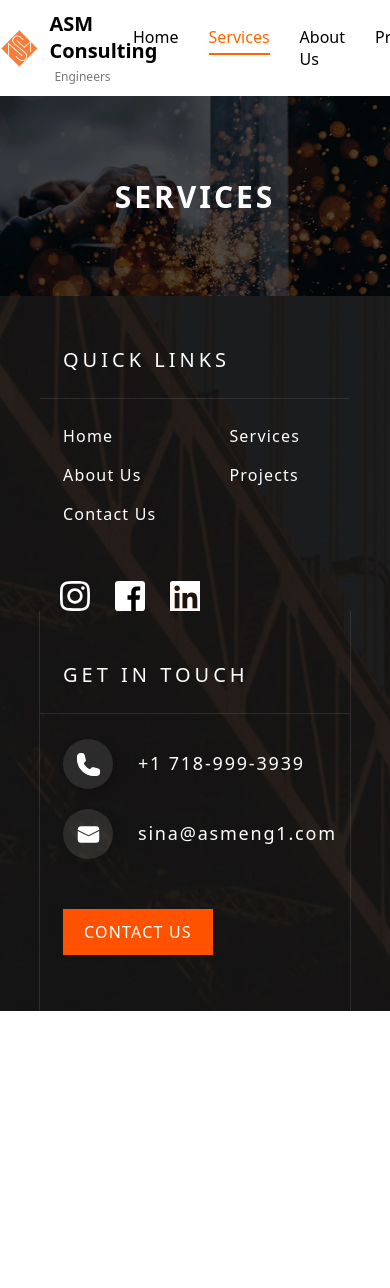
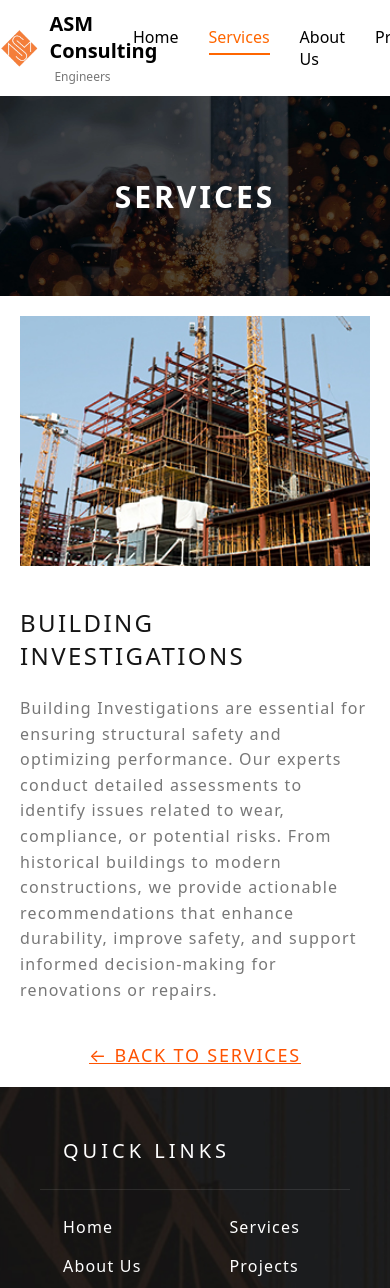
Before and after one commit to Yoryoboy/asm-website, a React (Vite) app: page /services/building-investigations in a window 390 px wide. Shown: the top 1288 px of the page. Before the commit the page ends 1011 px from the top, so only its background shows below. Built offline with nearby package versions, Linux system fonts and the light colour scheme.

Commit message:
Added About Us

```diff
--- a/src/pages/AboutUs/AboutUs.jsx
+++ b/src/pages/AboutUs/AboutUs.jsx
@@ -1,3 +1,50 @@
-const AboutUs = () => <h1>About Us</h1>;
+import PageHeader from "../../components/PageHeader";
+import pageHeaderImg from "../../assets/images/about-page-header.webp";
+
+import styles from "./AboutUs.module.css";
+
+function AboutUs() {
+  return (
+    <main>
+      <PageHeader title="about us" img={pageHeaderImg} />
+      <section className={styles.aboutUs}>
+        <div className={styles.aboutUsContainer}>
+          <p>
+            Established in 2009, ASM Consulting Engineers Inc. is a
+            Florida-based consulting engineering firm founded by Sina Malek, a
+            Professional Engineer (P.E.) with over 25 years of experience.
+            Specializing in structural and civil engineering, ASM offers a
+            comprehensive range of services to private clients and public
+            agencies alike. From complex buildings to single-family residences,
+            our designs are a testament to precision, innovation, and
+            reliability.
+          </p>
+          <p>
+            Our expertise includes structural design, feasibility studies,
+            construction administration, value engineering, and threshold
+            inspections. We ensure that every project meets the highest
+            standards of quality, safety, and efficiency, whether it involves
+            residential, commercial, institutional, or medical structures.
+          </p>
+          <p>
+            Our diverse portfolio reflects our commitment to excellence. From
+            designing high-rise buildings and sports centers to restoring
+            historical structures, ASM has left its mark on the architectural
+            landscape of Florida and beyond. Our specialties include engineering
+            design management, forensic engineering, restoration, and
+            preservation. We excel in leveraging modern tools and standards such
+            as AISC, ACI, IBC, and more, ensuring that our projects adhere to
+            the latest industry regulations and practices.
+          </p>
+          <p>
+            Thank you for trusting ASM Consulting Engineers Inc. We are
+            dedicated to turning your ideas into reality with precision and
+            innovation.
+          </p>
+        </div>
+      </section>
+    </main>
+  );
+}
 
 export default AboutUs;
--- /dev/null
+++ b/src/pages/AboutUs/AboutUs.module.css
@@ -0,0 +1,24 @@
+.aboutUs {
+  background-color: #f5f5f5;
+  padding: 60px 20px;
+  font-family: Arial, sans-serif;
+}
+
+.aboutUsContainer {
+  max-width: 800px;
+  margin: 0 auto;
+  text-align: left;
+  line-height: 1.6;
+  color: #333;
+}
+
+.aboutUsContainer h1 {
+  font-size: 2.5rem;
+  margin-bottom: 20px;
+  color: #ff5200;
+}
+
+.aboutUsContainer p {
+  font-size: 1.1rem;
+  margin-bottom: 15px;
+}
--- a/src/pages/Services/ServiceDetails.jsx
+++ b/src/pages/Services/ServiceDetails.jsx
@@ -1,5 +1,29 @@
+import { SERVICES } from "../../utils/constants";
+import { useParams } from "react-router-dom";
+import { Link } from "react-router-dom";
+import { scrollToTop } from "../../utils/helperFunctions";
+
+import styles from "./ServiceDetails.module.css";
+
 function ServiceDetails() {
-  return <div></div>;
+  const { id } = useParams();
+
+  const service = SERVICES.find((service) => service.id === id);
+
+  scrollToTop();
+
+  return (
+    <main className={styles.serviceDetails}>
+      <img
+        src={service.image}
+        alt={service.title}
+        className={styles.serviceImg}
+      />
+      <h1>{service.title}</h1>
+      <p>{service.longText}</p>
+      <Link to="/services">&larr; BACK TO SERVICES</Link>
+    </main>
+  );
 }
 
 export default ServiceDetails;
--- /dev/null
+++ b/src/pages/Services/ServiceDetails.module.css
@@ -0,0 +1,72 @@
+.serviceDetails {
+  display: flex;
+  flex-direction: column;
+  align-items: start;
+  justify-content: center;
+  padding-top: 80px;
+  padding-left: 180px;
+  padding-bottom: 80px;
+}
+
+.serviceImg {
+  aspect-ratio: 16/9;
+  width: 500px;
+  height: 250px;
+  object-fit: cover;
+}
+.serviceDetails h1 {
+  margin-top: 40px;
+  font-size: 30px;
+  font-weight: 400;
+  letter-spacing: 0.1em;
+  color: #151515;
+  text-transform: uppercase;
+  width: 500px;
+}
+
+.serviceDetails p {
+  margin-top: 24px;
+  font-size: 18px;
+  line-height: 1.6;
+  color: #777777;
+  letter-spacing: 0.075em;
+  font-weight: 400;
+  text-wrap: pretty;
+  width: 500px;
+}
+
+.serviceDetails a {
+  margin-top: 40px;
+  font-size: 18px;
+  font-weight: 400;
+  letter-spacing: 0.1em;
+  color: #ff5200;
+  text-transform: uppercase;
+}
+
+@media (max-width: 900px) {
+  .serviceDetails {
+    padding-left: 0;
+    align-items: center;
+
+    padding-top: 40px;
+    padding-bottom: 40px;
+  }
+}
+
+@media (max-width: 700px) {
+  .serviceDetails {
+    padding-left: 20px;
+    padding-right: 20px;
+    padding-top: 20px;
+    padding-bottom: 20px;
+  }
+  .serviceDetails h1 {
+    font-size: 24px;
+    width: auto;
+  }
+  .serviceDetails p {
+    font-size: 16px;
+    width: auto;
+  }
+}
--- a/src/pages/Services/ServiceItem.jsx
+++ b/src/pages/Services/ServiceItem.jsx
@@ -1,8 +1,9 @@
 /* eslint-disable react/prop-types */
 
+import { Link } from "react-router-dom";
 import styles from "./ServiceItem.module.css";
 
-function ServiceItem({ title, description, img }) {
+function ServiceItem({ title, description, img, id }) {
   return (
     <article className={styles.serviceItem}>
       <div className={styles.serviceItemImgContainer}>
@@ -10,7 +11,7 @@ function ServiceItem({ title, description, img }) {
       </div>
       <h1>{title}</h1>
       <p>{description}</p>
-      <a href="#">READ MORE &rarr;</a>
+      <Link to={`/services/${id}`}>READ MORE &rarr;</Link>
     </article>
   );
 }
--- a/src/pages/Services/ServicesGrid.jsx
+++ b/src/pages/Services/ServicesGrid.jsx
@@ -12,6 +12,7 @@ function ServicesGrid() {
           title={service.title}
           description={service.description}
           img={service.image}
+          id={service.id}
         />
       ))}
     </section>
--- a/src/utils/constants.jsx
+++ b/src/utils/constants.jsx
@@ -78,7 +78,7 @@ export const ABOUT_COMPANY = [
 
 export const SERVICES = [
   {
-    id: 1,
+    id: "civil-engineering-design",
     title: "Civil Engineering Design",
     description:
       "Creating innovative and practical solutions for engineering challenges.",
@@ -87,7 +87,7 @@ export const SERVICES = [
       "Our Civil Engineering Design services prioritize delivering innovative solutions tailored to meet project requirements. From roadways to water systems, we handle a wide array of engineering challenges with precision. By integrating advanced modeling tools, we ensure compliance with regulations and maximize efficiency in design execution. We aim to enhance functionality while supporting sustainable development goals.",
   },
   {
-    id: 2,
+    id: "structural-design",
     title: "Structural Design",
     description:
       "Crafting safe and efficient frameworks for buildings and infrastructure.",
@@ -96,7 +96,7 @@ export const SERVICES = [
       "Structural Design is at the core of what we do, focusing on creating reliable frameworks that ensure safety and performance. From high-rise buildings to industrial structures, our team employs cutting-edge techniques to optimize designs. Whether managing complex loads or addressing environmental factors, our designs aim for durability, cost-efficiency, and architectural harmony.",
   },
   {
-    id: 3,
+    id: "construction-observation-administration",
     title: "Construction Observation & Administration",
     description: "Ensuring quality and compliance during construction phases.",
     image: obsadm,
@@ -104,7 +104,7 @@ export const SERVICES = [
       "Our Construction Observation & Administration services provide oversight to guarantee that projects meet design standards and regulatory requirements. By closely monitoring construction phases, we ensure every detail aligns with approved plans. Our team collaborates with contractors, addresses on-site challenges, and keeps stakeholders informed, ensuring seamless project progression and successful delivery.",
   },
   {
-    id: 4,
+    id: "value-engineering",
     title: "Value Engineering",
     description:
       "Optimizing designs to maximize functionality and minimize costs.",
@@ -113,7 +113,7 @@ export const SERVICES = [
       "Value Engineering focuses on enhancing project outcomes by identifying opportunities to improve efficiency without compromising quality. Our team evaluates designs, construction methods, and materials to find cost-effective solutions. By integrating client goals and performance requirements, we ensure projects deliver maximum value, achieving both economic and functional excellence.",
   },
   {
-    id: 5,
+    id: "preparation-of-plans",
     title: "Preparation of Plans",
     description: "Developing precise and detailed plans for project execution.",
     image: planpre,
@@ -121,7 +121,7 @@ export const SERVICES = [
       "Preparation of Plans is a crucial stage where attention to detail and accuracy are paramount. Our team develops comprehensive drawings and specifications tailored to each project’s needs. By employing advanced tools and collaborative workflows, we ensure seamless integration between design and construction phases, facilitating efficient execution and reducing potential delays.",
   },
   {
-    id: 6,
+    id: "feasibility-study-reports",
     title: "Feasibility Study & Reports",
     description: "Evaluating project viability through comprehensive analysis.",
     image: feasibility,
@@ -129,7 +129,7 @@ export const SERVICES = [
       "Our Feasibility Study & Reports services provide clients with in-depth evaluations of potential projects. We analyze technical, economic, and environmental factors to determine viability. By delivering clear and actionable insights, we empower stakeholders to make informed decisions and mitigate risks, ensuring that projects align with budgetary and strategic objectives.",
   },
   {
-    id: 7,
+    id: "construction-documents",
     title: "Construction Documents",
     description:
       "Creating detailed construction documents for project execution.",
@@ -138,7 +138,7 @@ export const SERVICES = [
       "Construction Documents are the blueprint for successful project execution. We produce detailed plans, specifications, and schedules that guide every construction phase. By incorporating client requirements and regulatory standards, our documents ensure clarity, precision, and efficiency. These deliverables form the foundation for seamless collaboration between design teams and contractors.",
   },
   {
-    id: 8,
+    id: "planning-cost-estimations",
     title: "Planning & Cost Estimations",
     description:
       "Providing accurate and up-to-date cost estimates for project execution.",
@@ -147,7 +147,7 @@ export const SERVICES = [
       "Planning & Cost Estimations ensure projects stay on track both financially and strategically. Our team develops detailed budgets based on thorough analysis of materials, labor, and timelines. By using advanced estimating tools and market data, we provide accurate projections that enable clients to plan confidently and allocate resources effectively.",
   },
   {
-    id: 9,
+    id: "building-investigations",
     title: "Building Investigations",
     description:
       "Analyzing structures for safety, compliance, and performance improvements.",
--- a/src/utils/helperFunctions.js
+++ b/src/utils/helperFunctions.js
@@ -5,3 +5,10 @@ export function groupCarouselItems(items, itemsPerPage) {
   }
   return groupedItems;
 }
+
+export function scrollToTop() {
+  window.scrollTo({
+    top: 0,
+    behavior: "smooth",
+  });
+}
```
Also changed, not shown: src/assets/images/about-page-header.webp (added), src/pages/Services/ServiceDetails.modules.css (deleted).
